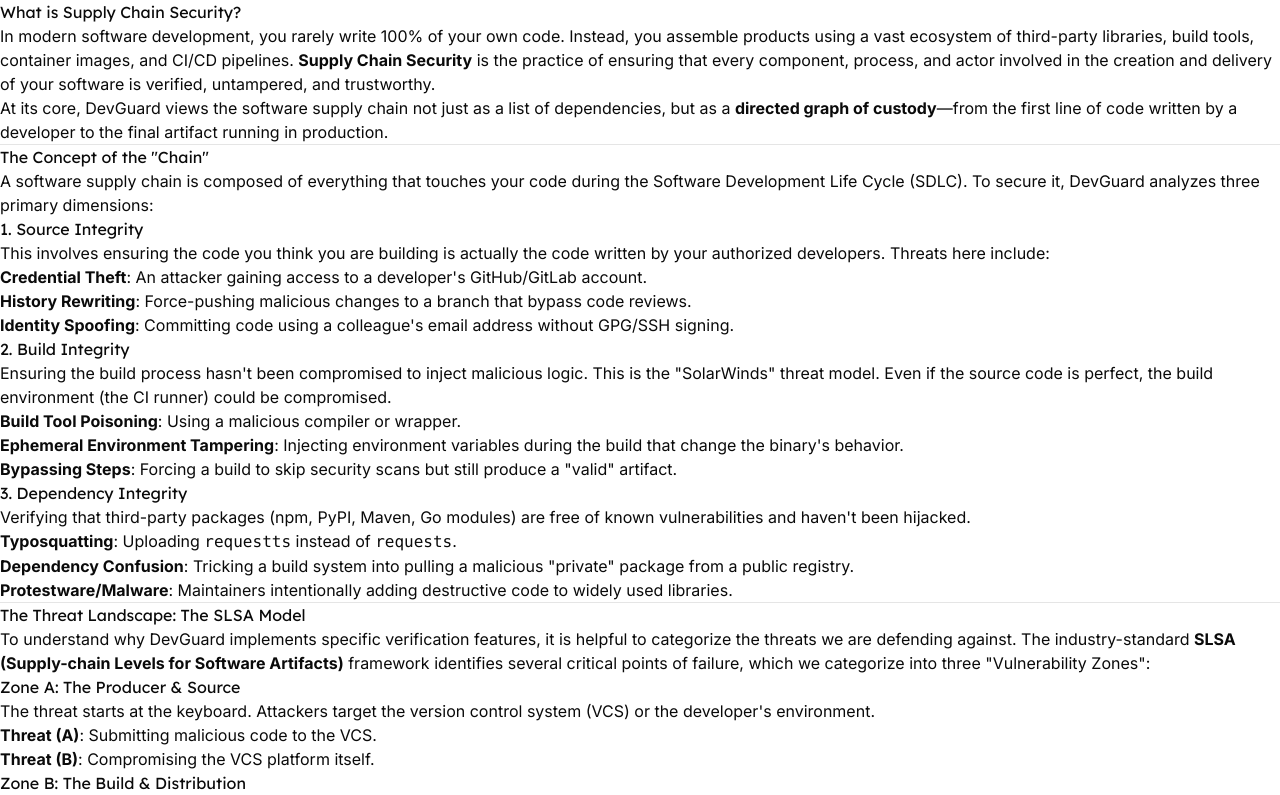
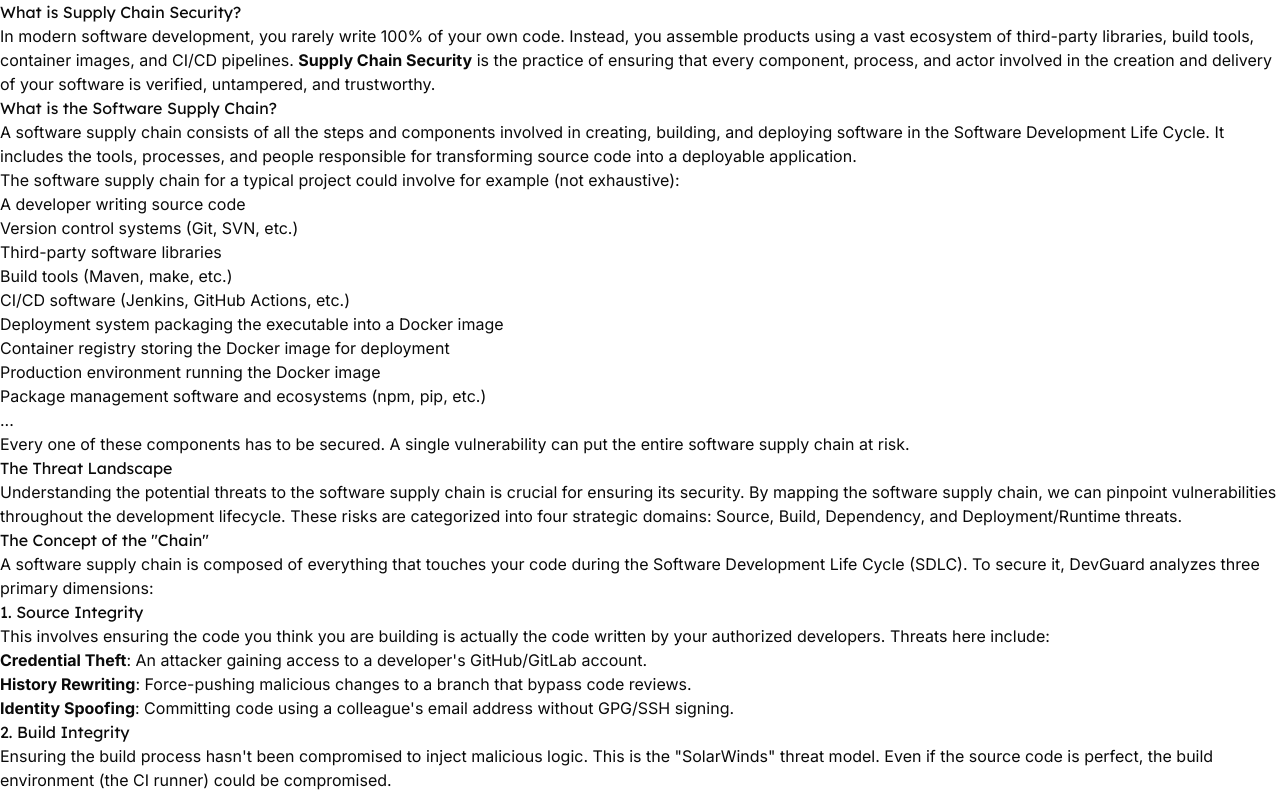
Before and after one commit to l3montree-dev/devguard-documentation, a Next.js app: page /explanation/supply-chain-security/what-is-supply-chain-security in a window 1280 px wide. Shown: the top 795 px of the page. Built offline with nearby package versions, Linux system fonts and the light colour scheme.

Commit message:
refactor first page

```diff
--- a/src/pages/explanation/supply-chain-security/what-is-supply-chain-security.mdx
+++ b/src/pages/explanation/supply-chain-security/what-is-supply-chain-security.mdx
@@ -1,11 +1,38 @@
 
 # What is Supply Chain Security?
 
-In modern software development, you rarely write 100% of your own code. Instead, you assemble products using a vast ecosystem of third-party libraries, build tools, container images, and CI/CD pipelines. **Supply Chain Security** is the practice of ensuring that every component, process, and actor involved in the creation and delivery of your software is verified, untampered, and trustworthy.
+In modern software development, you rarely write 100% of your own code. Instead, you assemble products using a vast ecosystem of third-party libraries, build tools, container images, and CI/CD pipelines.
+**Supply Chain Security** is the practice of ensuring that every component, process, and actor involved in the creation and delivery of your software is verified, untampered, and trustworthy.
 
-At its core, DevGuard views the software supply chain not just as a list of dependencies, but as a **directed graph of custody**—from the first line of code written by a developer to the final artifact running in production.
+## What is the Software Supply Chain?
 
----
+A software supply chain consists of all the steps and components involved in creating, building, and deploying software in the [Software Development Life Cycle](https://en.wikipedia.org/wiki/Systems_development_life_cycle).
+It includes the tools, processes, and people responsible for transforming source code into a deployable application.
+
+The software supply chain for a typical project could involve for example (not exhaustive):
+
+- A developer writing source code
+- Version control systems (Git, SVN, etc.)
+- Third-party software libraries
+- Build tools (Maven, make, etc.)
+- CI/CD software (Jenkins, GitHub Actions, etc.)
+- Deployment system packaging the executable into a Docker image
+- Container registry storing the Docker image for deployment
+- Production environment running the Docker image
+- Package management software and ecosystems (npm, pip, etc.)
+- ...
+
+Every one of these components has to be secured. A single vulnerability can put the entire software supply chain at risk.
+
+## The Threat Landscape
+
+Understanding the potential threats to the software supply chain is crucial for ensuring its security.
+By mapping the software supply chain, we can pinpoint vulnerabilities throughout the development lifecycle. These risks are categorized into four strategic domains: Source, Build, Dependency, and Deployment/Runtime threats.
+
+
+
+
+
 
 ## The Concept of the "Chain"
 
@@ -104,8 +131,6 @@ Even if a developer bypasses a local check, the CI/CD pipeline and the final pro
 
 Implementing these concepts changes the organizational culture from "reactive patching" to "proactive integrity."
 
-| Stakeholder | Benefit |
-| :--- | :--- |
 | **Developers** | Gain confidence that their dependencies are safe and curated. |
 | **DevOps** | Automates the verification of build pipelines, reducing manual audit toil. |
 | **Security Teams** | Get a real-time view of every component running in the enterprise. |
```
Also changed, not shown: public/threat-landscape.png (added).
